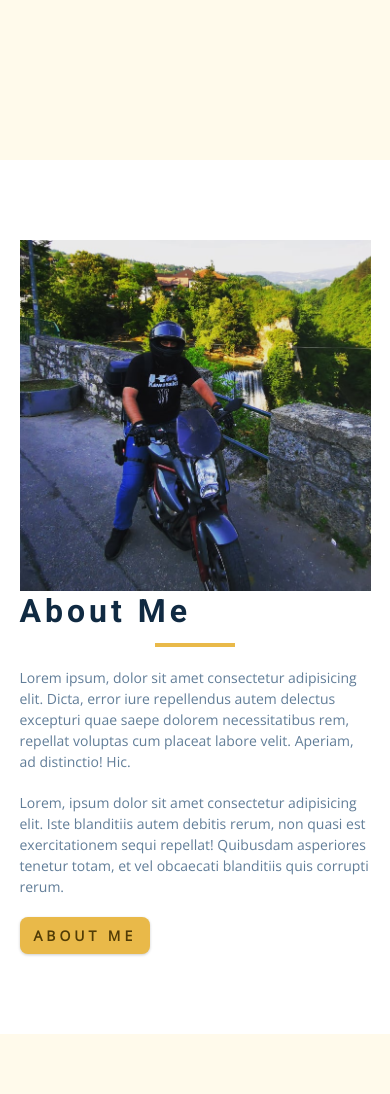
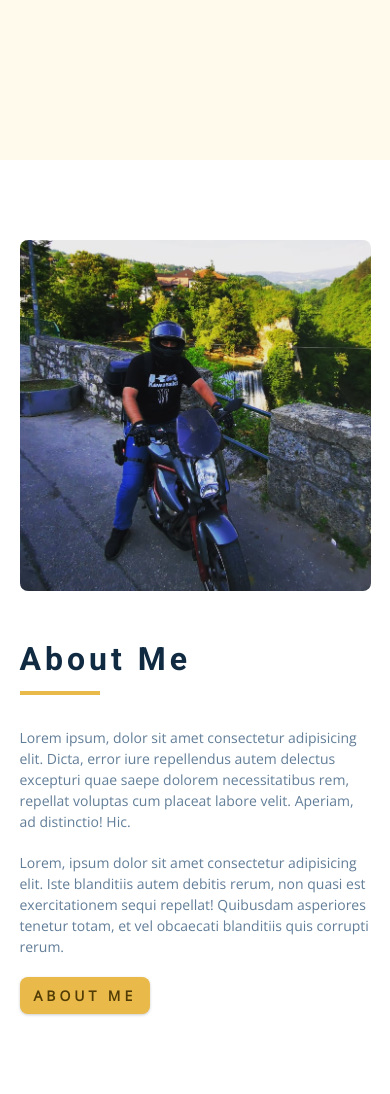
Before and after one commit to TomWSC828/personal-website, a PHP site: page / in a window 390 px wide. Shown: the part 684-1778 px from the top of the page. Before the commit the page ends 1718 px from the top, so only its background shows below. Run offline with PHP 8.4, Linux system fonts and the light colour scheme.

Commit message:
Implemented styling for about section on small screens

```diff
--- a/css/style.css
+++ b/css/style.css
@@ -172,6 +172,11 @@ p {
   background: var(--clr-primary-5);
   margin-left: auto;
   margin-right: auto;
+}
+
+.section-title {
+  margin-bottom: 4rem;
+  text-align: center;
 }
 
 /*
@@ -369,6 +374,14 @@ Hero
   margin-top: 1.25rem;
 }
 
+.hero-photo {
+  max-width: 25rem;
+  max-height: 30rem;
+  object-fit: cover;
+  border-radius: var(--radius);
+  position: relative;
+}
+
 @media screen and (min-width: 992px) {
   .hero-img {
     display: block;
@@ -377,14 +390,6 @@ Hero
 
   .hero-center {
     grid-template-columns: 1fr 1fr;
-  }
-
-  .hero-photo {
-    max-width: 25rem;
-    max-height: 30rem;
-    object-fit: cover;
-    border-radius: var(--radius);
-    position: relative;
   }
 
   .hero-img::before {
@@ -398,3 +403,26 @@ Hero
     border-radius: var(--radius);
   }
 }
+
+/*
+================
+About
+================
+*/
+.about-title {
+  text-align: left;
+  margin-bottom: 2rem;
+}
+
+.about-title .underline {
+  margin-left: 0;
+}
+
+.about-center {
+  display: grid;
+  gap: 3rem 2rem;
+}
+
+.about-img {
+  justify-self: center;
+}
```
